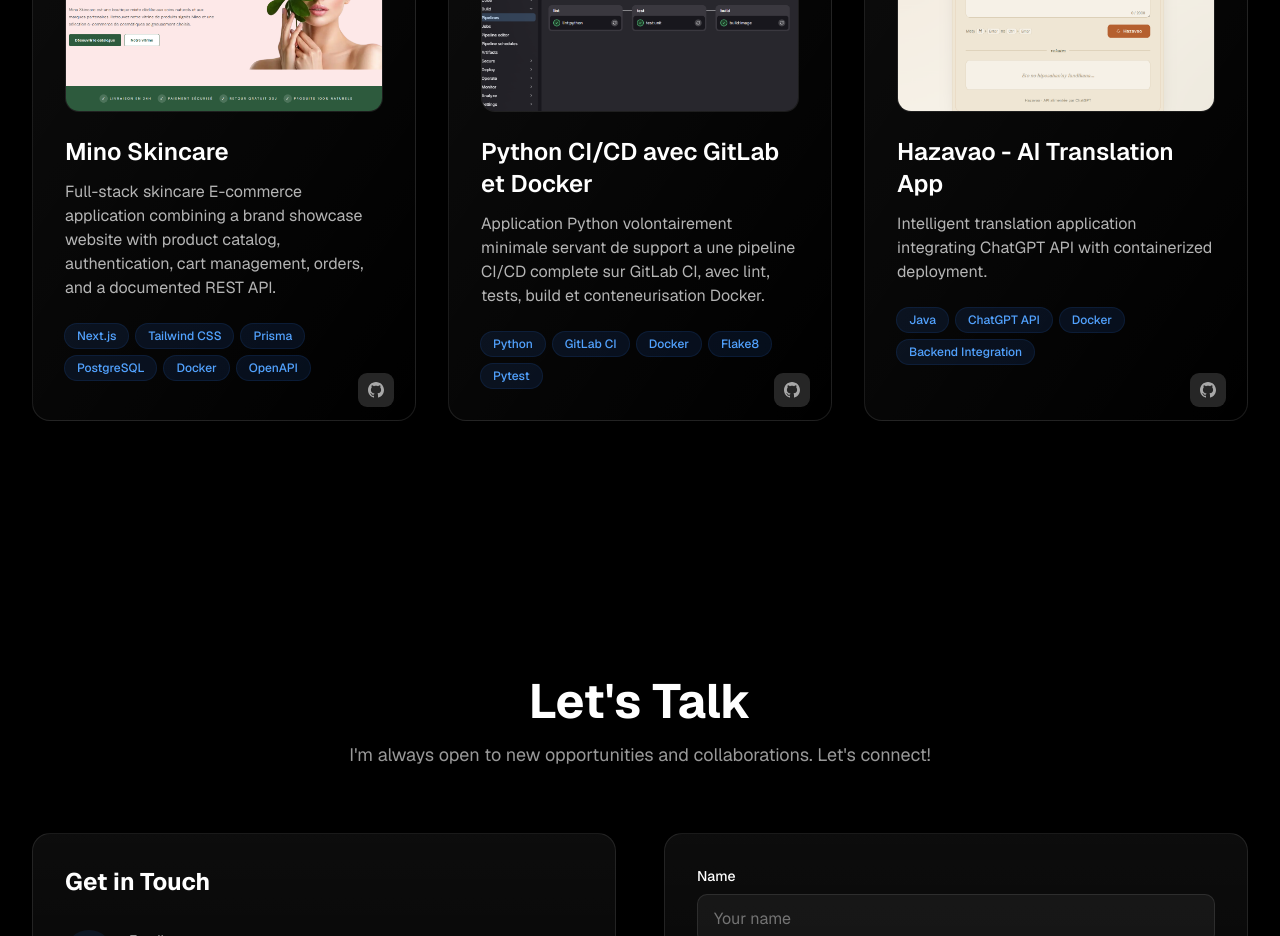
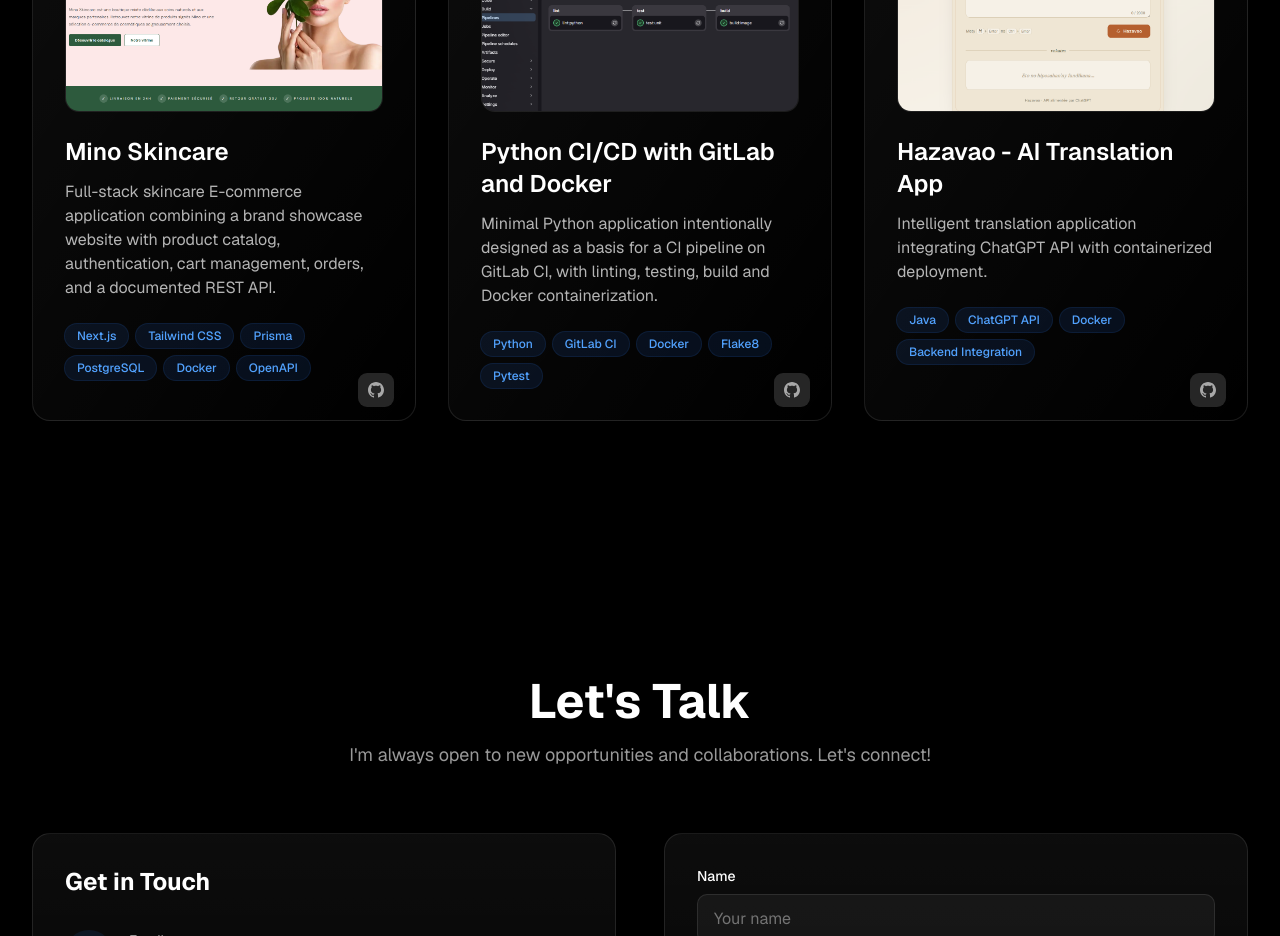
Before and after one commit to minoravelonirina/portfolio, a Next.js app: page / in a window 1280 px wide. Shown: the part 4080-5016 px from the top of the page. Built offline with nearby package versions, Linux system fonts and the light colour scheme.

Commit message:
Translate project title and description to English
Updated project title and description to English.

```diff
--- a/components/projects.tsx
+++ b/components/projects.tsx
@@ -21,9 +21,9 @@ const projects = [
     url: 'https://github.com/minoravelonirina/mino-skincare'
   },
   {
-    title: 'Python CI/CD avec GitLab et Docker',
+    title: 'Python CI/CD with GitLab and Docker',
     description:
-      'Application Python volontairement minimale servant de support a une pipeline CI/CD complete sur GitLab CI, avec lint, tests, build et conteneurisation Docker.',
+      'Minimal Python application intentionally designed as a basis for a CI pipeline on GitLab CI, with linting, testing, build and Docker containerization.',
     technologies: ['Python', 'GitLab CI', 'Docker', 'Flake8', 'Pytest'],
     highlights: [
       'Pipeline GitLab CI en trois stages: lint, test, build',
```
